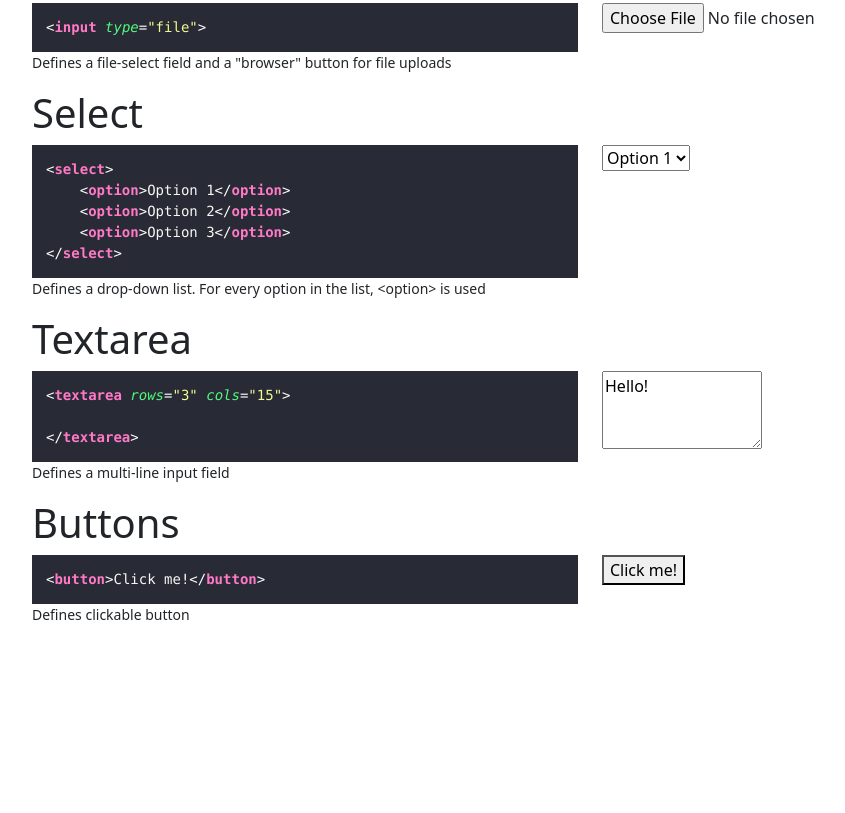
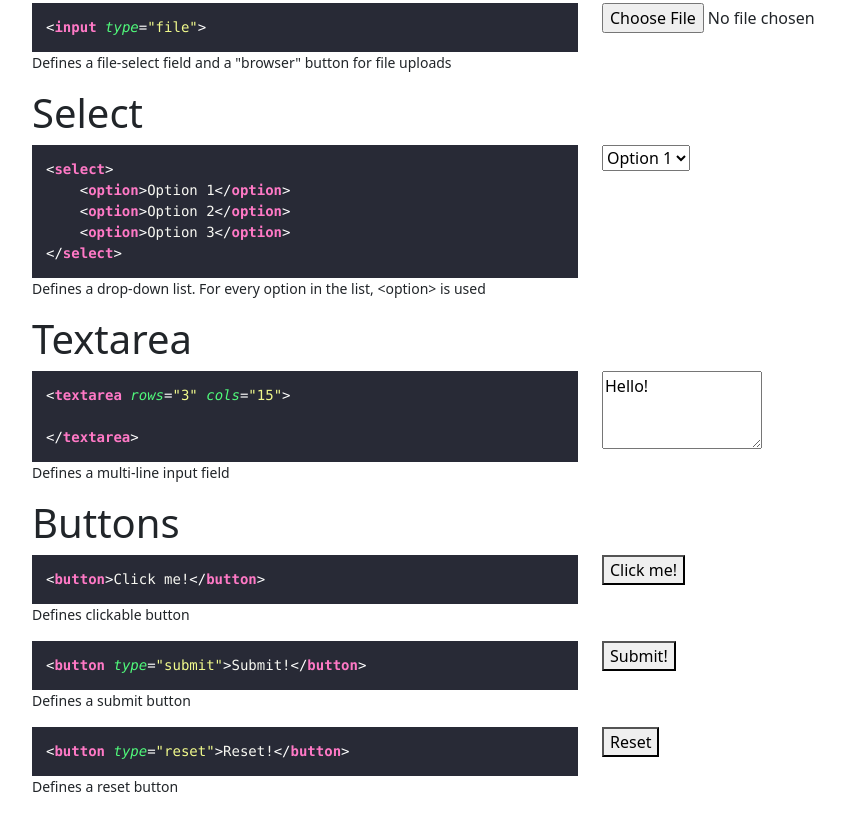
Before and after one commit to umf-iti-200/html-forms, a plain HTML site: page index.html in a window 1280 px wide. Shown: the part 938-1751 px from the top of the page, without its empty margins (50-895 px from the left). Before the commit the page ends 1579 px from the top, so only its background shows below. Drawn offline with nearby package versions, Linux system fonts and the light colour scheme.

Commit message:
Update index.html

```diff
--- a/index.html
+++ b/index.html
@@ -158,6 +158,24 @@
                 <button>Click me!</button>
             </div>
         </div>
+        <div class="row">
+            <div class="col">
+                <pre><code class="html">&lt;button type="submit">Submit!&lt;/button></code></pre>
+                <small>Defines a submit button</small>
+            </div>
+            <div class="col">
+                <button>Submit!</button>
+            </div>
+        </div>
+        <div class="row">
+            <div class="col">
+                <pre><code class="html">&lt;button type="reset">Reset!&lt;/button></code></pre>
+                <small>Defines a reset button</small>
+            </div>
+            <div class="col">
+                <button>Reset</button>
+            </div>
+        </div>
 
     </div>
 
```
